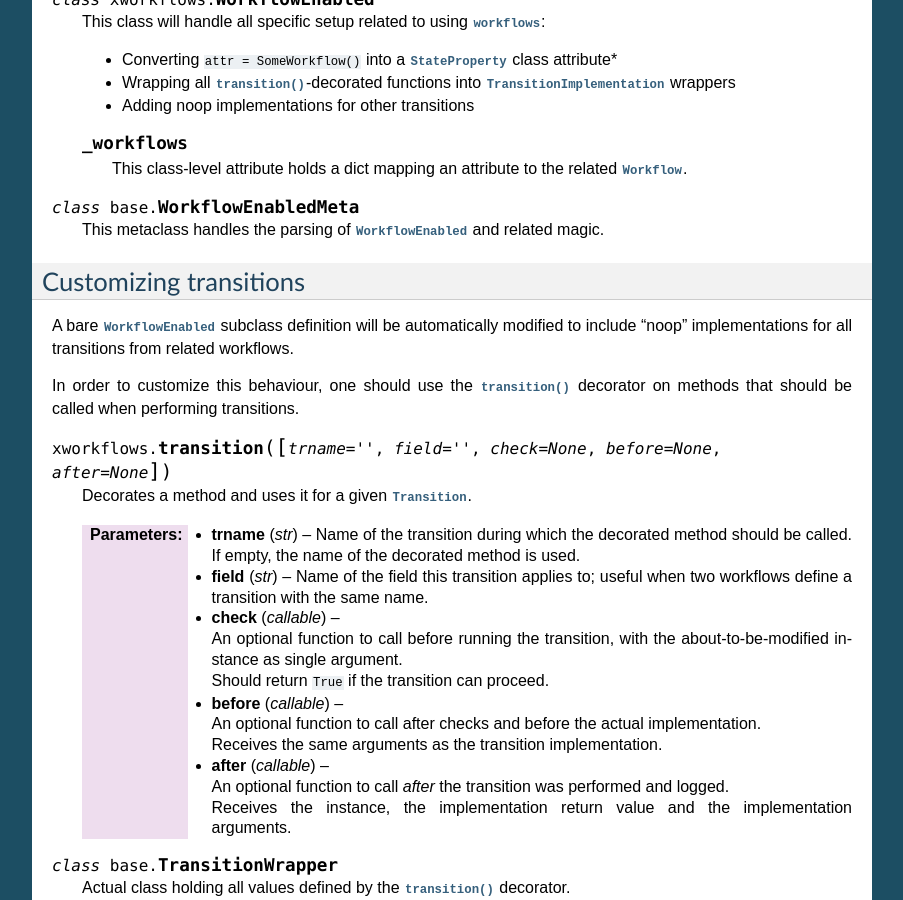
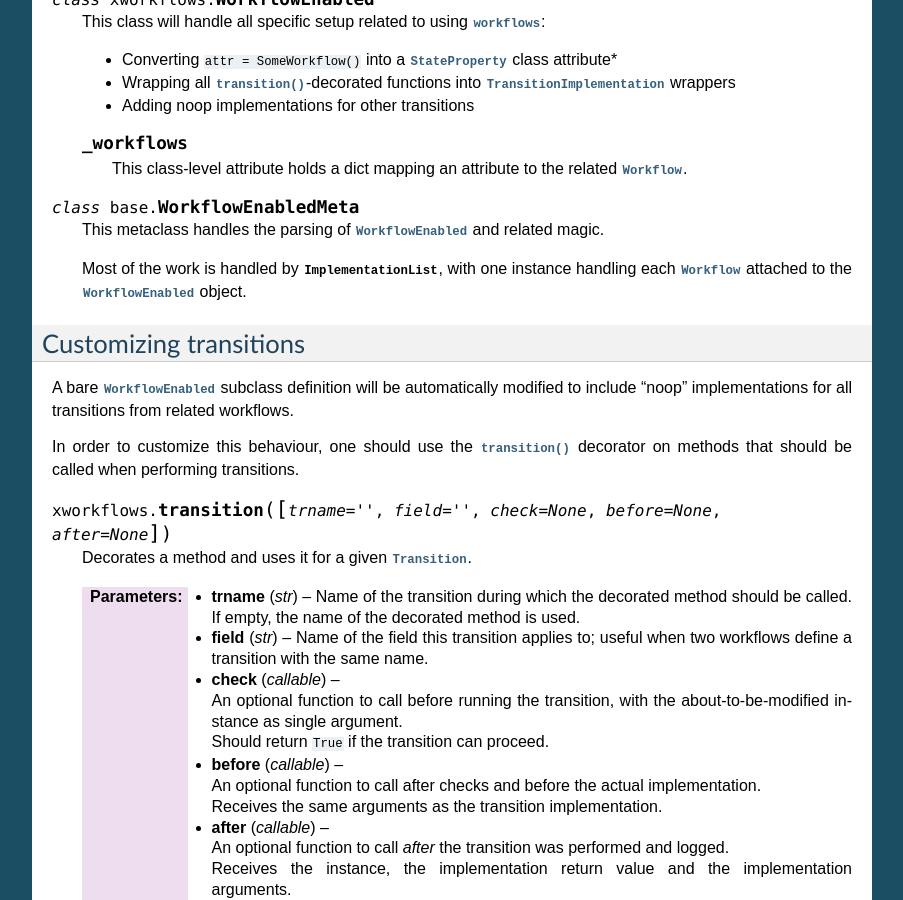
Before and after one commit to rbarrois/xworkflows, a Sphinx documentation site: the page built from doc/internals.rst, in a window 1280 px wide and 900 px high, scrolled down 4837 px. Shown: the whole window, without its empty margins (198-1101 px from the left). Built offline with Sphinx 7.4.7, drawn with Linux system fonts in a browser that asks for light colours.

Commit message:
Doc.
Signed-off-by: Raphaël Barrois <raphael.barrois@polytechnique.org>

```diff
--- a/doc/internals.rst
+++ b/doc/internals.rst
@@ -318,6 +318,9 @@ In order to use a :class:`Workflow`, related objects should inherit from the :cl
 
     This metaclass handles the parsing of :class:`WorkflowEnabled` and related magic.
 
+    Most of the work is handled by :class:`~base.ImplementationList`, with one instance
+    handling each :class:`Workflow` attached to the :class:`WorkflowEnabled` object.
+
 
 
 Customizing transitions
```
Also changed, not shown: 1 other file.
